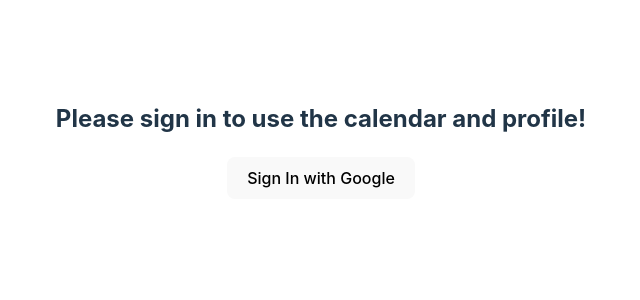
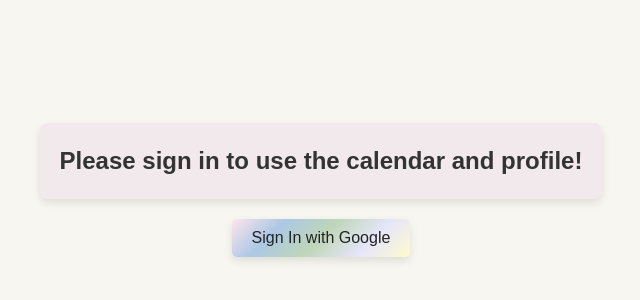
Before and after one commit to gabrielle-barnes/RendezView, a React (Vite) app: page /#/ in a window 1280 px wide. Shown: the part 260-560 px from the top of the page, without its empty margins (319-959 px from the left). Built offline with nearby package versions, Linux system fonts and the light colour scheme; no server answers.

Commit message:
css additions

```diff
--- a/src/components/App.css
+++ b/src/components/App.css
@@ -4,3 +4,44 @@
   padding: 2rem;
   text-align: center;
 }
+
+body {
+  background-color: #f2eee183;
+  font-family: Arial, sans-serif;
+  margin: 0;
+  padding: 0;
+}
+
+button {
+  padding: 10px 20px;
+  border: none;
+  color: #232323;
+  font-size: 16px;
+  border-radius: 5px;
+  cursor: pointer;
+  display: inline-block;
+  box-shadow: 0 4px 10px rgba(0, 0, 0, 0.1);
+}
+
+.user-name {
+  display: flex;
+  justify-content: space-between;
+  align-items: center;
+  margin-top: 10px;
+  color: black;
+  font-style: italic;
+}
+
+.navbar-container {
+  display: flex;
+  justify-content: center;
+  width: 100%;
+}
+
+.home-button {
+  margin-right: 10px;
+}
+
+.your-profile-button {
+  margin-left: 10px;
+}
--- a/src/components/Auth.jsx
+++ b/src/components/Auth.jsx
@@ -1,18 +1,24 @@
 import { login, logout, useAuthentication } from "../services/authService"
 
 export function SignIn() {
-  return <button onClick={login}>Sign In with Google</button>
+  return (
+    <button className="sign-in-button" onClick={login}>
+      Sign In with Google
+    </button>
+  )
 }
 
 export function SignOut() {
   const user = useAuthentication()
 
   return (
-    <div>
+    <div className="user-name">
       {user ? (
         <>
           Hello, {user.displayName}
-          <button onClick={logout}>Sign Out</button>
+          <button className="sign-out-button" onClick={logout}>
+            Sign Out
+          </button>
         </>
       ) : (
         "Not signed in"
--- a/src/components/Navbar.jsx
+++ b/src/components/Navbar.jsx
@@ -2,13 +2,13 @@ import { Link } from "react-router-dom"
 
 export function Navbar() {
   return (
-    <>
+    <div className="navbar-container">
       <Link to="/homepage">
-        <button>Home</button>
+        <button className="home-button">Home</button>
       </Link>
       <Link to="/profile">
-        <button>Your Profile</button>
+        <button className="your-profile-button">Your Profile</button>
       </Link>
-    </>
+    </div>
   )
 }
--- /dev/null
+++ b/src/components/SignInPage.css
@@ -0,0 +1,44 @@
+body {
+  background-color: #f7f7f7;
+}
+
+h2 {
+  text-align: center;
+  margin-top: 100px;
+  font-size: 24px;
+  color: #333;
+  padding: 20px;
+  background-color: #f0e5eac4;
+  border-radius: 8px;
+  box-shadow: 0 4px 8px rgba(0, 0, 0, 0.1);
+}
+
+.container {
+  display: flex;
+  justify-content: center;
+  align-items: center;
+  height: 100vh;
+  background-color: #e9ecef;
+}
+
+.sign-in-button {
+  background: linear-gradient(
+    135deg,
+    #ffe5ec,
+    #acc8e5,
+    #bfd6b8,
+    #e6e6fa,
+    #fffacd
+  );
+}
+
+.sign-in-button:hover {
+  background: linear-gradient(
+    135deg,
+    #e5b3c4,
+    #8ab3cc,
+    #9cb68c,
+    #d0d0e8,
+    #f2e6a2
+  );
+}
--- a/src/pages/SignInPage.jsx
+++ b/src/pages/SignInPage.jsx
@@ -1,3 +1,5 @@
+import "../components/SignInPage.css"
+
 export default function HomePage() {
   return (
     <>
```
